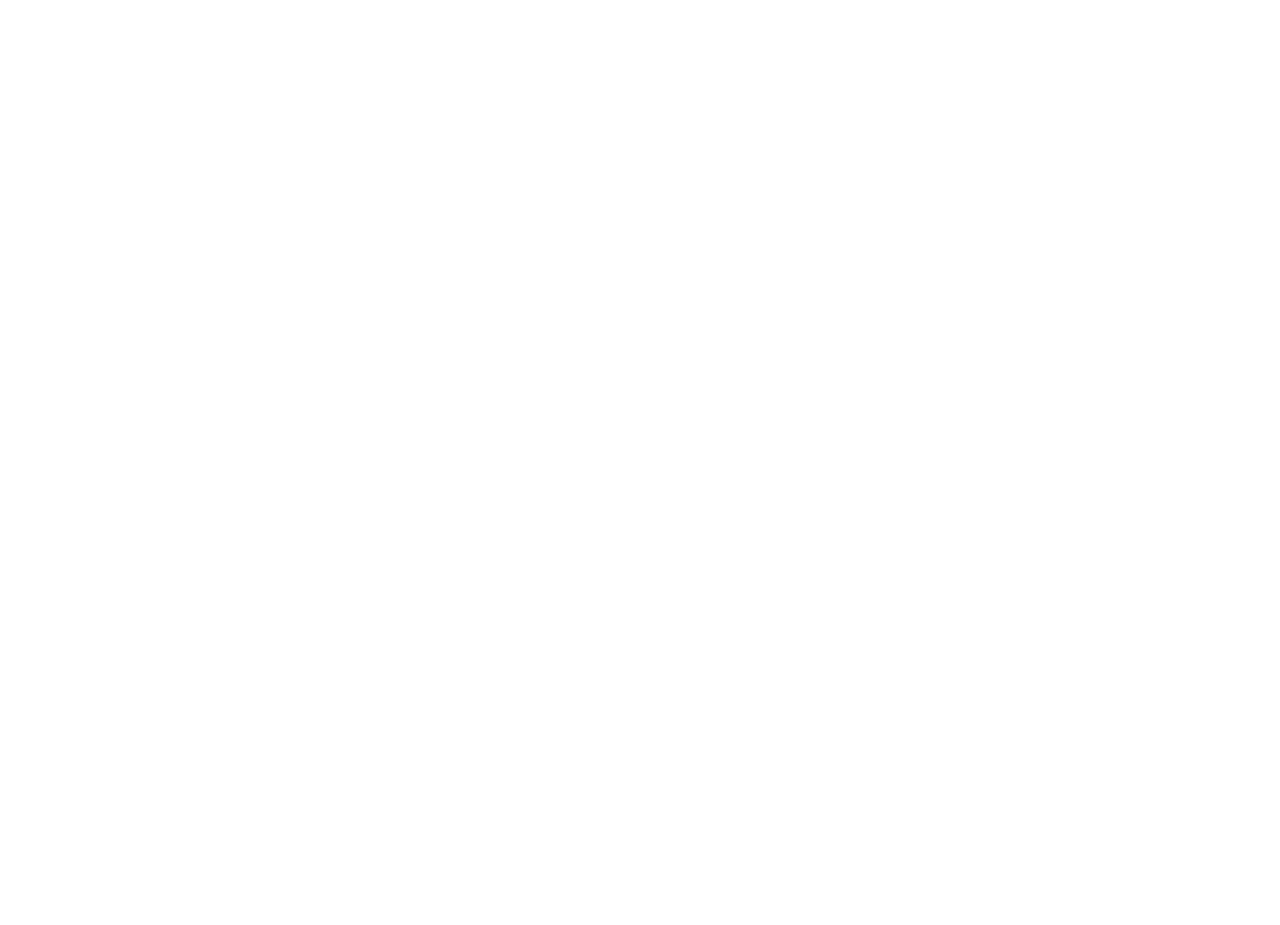
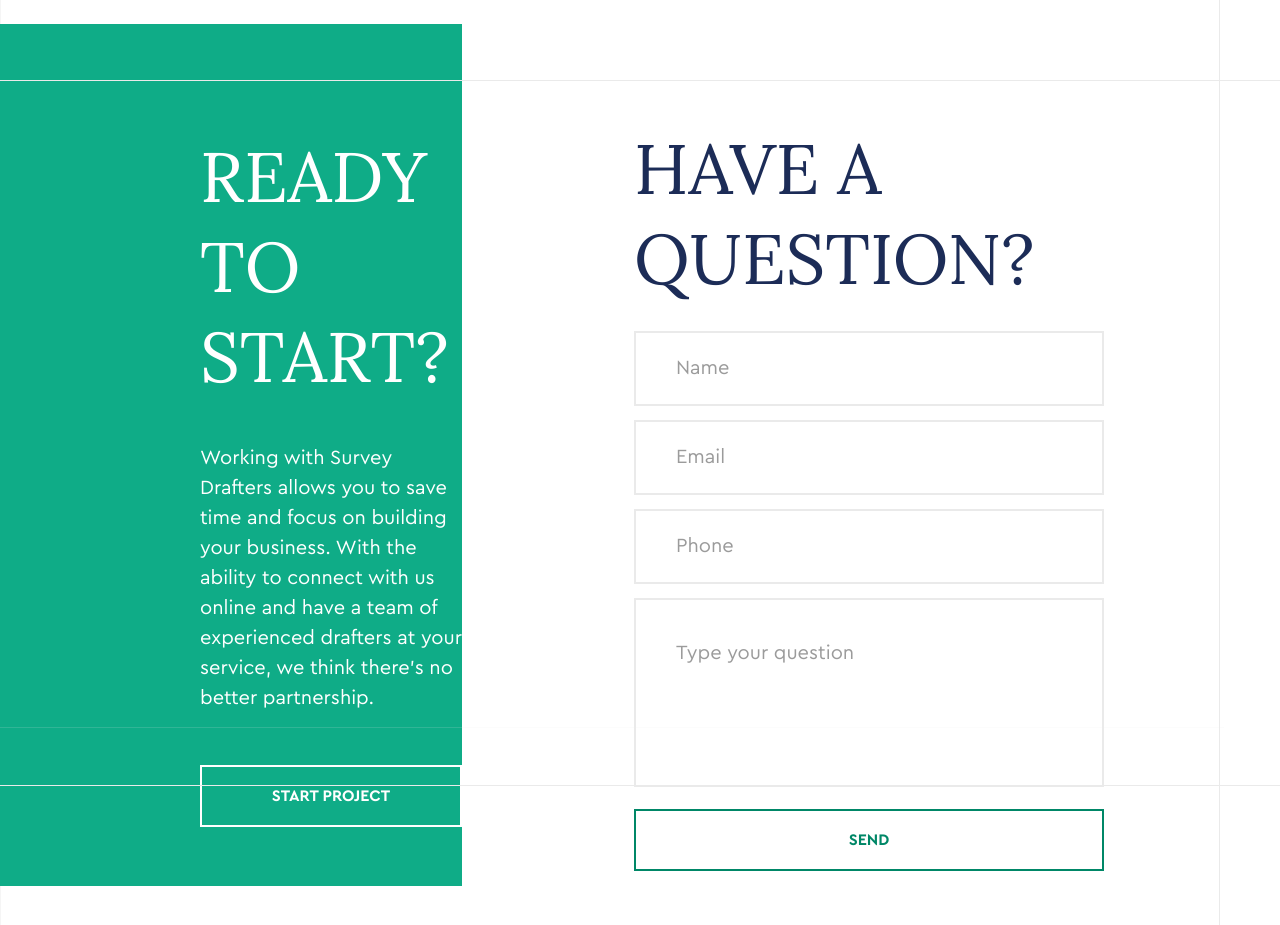
Before and after one commit to Sydorchuks/cad-technicians-next, a Next.js app: page / in a window 1280 px wide. Shown: the part 4920-5845 px from the top of the page. Before the commit the page ends 4765 px from the top, so only its background shows below. Built offline with nearby package versions, Linux system fonts and the light colour scheme.

Commit message:
Fixed a little bug in feedback, added contactBlock component, 2500 and 1920 for now

```diff
--- /dev/null
+++ b/src/app/components/ContactBlock/ContactBlock.tsx
@@ -0,0 +1,120 @@
+import { cn } from "../../../../cn";
+import Container from "../../components/ui/Container/Container";
+import DecorLines from "../../components/ui/DecorLines/DecorLines";
+import Button from "../ui/Button/Button";
+
+export default function ContactBlock() {
+
+    const inputs = [
+        {
+            type: "text",
+            placeholder: "Name",
+        },
+        {
+            type: "email",
+            placeholder: "Email",
+        },
+        {
+            type: "text",
+            placeholder: "Phone",
+        },
+    ];
+    const inputClass = "w-full border-2 border-border pl-[40px] text-[20px] leading-[26px] text-text-dark outline-none placeholder:text-[#9B9B9B]";
+
+    return (
+    <section className="relative overflow-hidden bg-white py-0">
+      <div className="absolute left-0 top-[98px] w-full z-0">
+        <DecorLines count={1} position="top" direction="horizontal" />
+      </div>
+
+      <div className="absolute left-0 bottom-[43px] w-full z-0">
+        <DecorLines count={6} position="bottom" direction="horizontal" />
+      </div>
+
+      <div className="absolute top-0 vertical-line-right h-full z-0">
+        <DecorLines count={1} position="right" direction="vertical" />
+      </div>
+
+      <div className="absolute 2xl:left-[1000px] ultra:left-[1311px] bottom-0 h-[1026px] z-0">
+        <DecorLines count={1} position="center" direction="vertical"/>
+      </div>
+
+      <div className="absolute top-[235px] h-[1026px] z-0  w-full bg-white/30 z-30 h-px">
+        <DecorLines count={1} position="top" direction="horizontal"/>
+      </div>
+
+      <div className="absolute bottom-[298px] h-[1026px] z-0 left-0 w-[1224px] opacity-15 z-30 h-px">
+        <DecorLines count={1} position="bottom" direction="horizontal"/>
+      </div>
+
+      <div className="absolute bottom-[240px] h-[1026px] z-0 left-0 w-[1341px] bg-white/30 z-30 h-px">
+        <DecorLines count={1} position="bottom" direction="horizontal"/>
+      </div>
+
+      <div className="absolute hidden lg:flex bottom-0 vertical-line-right-2 h-full z-30">
+        <DecorLines count={1} position="right" direction="vertical" />
+      </div>
+
+      <Container className="relative">
+        <div className="relative z-20 pt-[179px] pb-[140px]">
+          <div className="relative flex items-start gap-[172px]">
+
+            <div className="absolute left-[-100vw] top-0 h-[862px] w-[100vw] bg-primary"/>
+            <div className="relative w-[700px] h-[862px] bg-primary">
+
+              <div className="mt-[108px] max-w-[538px]">
+                <h2 className="font-lora text-[70px] font-normal leading-[90px] uppercase text-white">
+                  READY
+                  <br />
+                  TO START?
+                </h2>
+
+                <p className="mt-[41px] text-[20px] leading-[30px] text-white">
+                  Working with Survey Drafters allows you to save time and focus
+                  on building your business. With the ability to connect with us
+                  online and have a team of experienced drafters at your
+                  service, we think there&apos;s no better partnership.
+                </p>
+
+                <Button
+                  variant="secondary"
+                  className="mt-[52px] h-[63px] w-[262px]"
+                >
+                  START PROJECT
+                </Button>
+              </div>
+            </div>
+
+            <div className="relative w-[470px] shrink-0 pt-[100px]">
+              <h2 className="font-lora text-[70px] font-normal leading-[90px] uppercase text-text-dark whitespace-nowrap">
+                HAVE A
+                <br />
+                QUESTION?
+              </h2>
+
+              <form className="mt-[27px] flex flex-col gap-[14px]">
+                {inputs.map((input) => (
+                    <input
+                        key={input.placeholder}
+                        type={input.type}
+                        placeholder={input.placeholder}
+                        className={cn(inputClass, "h-[75px]")}
+                    />
+                ))}
+
+                <textarea
+                    placeholder="Type your question"
+                    className={cn(inputClass, "h-[189px] resize-none pt-[40px]")}
+                />
+
+                <Button variant="outline-green" className="mt-[8px] h-[63px] w-full">
+                  SEND
+                </Button>
+              </form>
+            </div>
+          </div>
+        </div>
+      </Container>
+    </section>
+  );
+}
--- a/src/app/components/Feedback/Feedback.tsx
+++ b/src/app/components/Feedback/Feedback.tsx
@@ -65,7 +65,7 @@
   const arrowImageClass = "w-full h-full object-contain";
 
   return (
-    <section className="relative overflow-hidden bg-white py-0 2xl:py-40">
+    <section className="relative overflow-hidden bg-white pt-0 2xl:pt-40">
       <div className="absolute hidden lg:flex top-0 vertical-line-right h-full z-30">
         <DecorLines count={1} position="right" direction="vertical" />
       </div>
--- a/src/app/page.tsx
+++ b/src/app/page.tsx
@@ -1,3 +1,4 @@
+import ContactBlock from "./components/ContactBlock/ContactBlock";
 import Feedback from "./components/Feedback/Feedback";
 import Header from "./components/Header/Header";
 import HomeAbout from "./components/HomeAbout/HomeAbout";
@@ -13,5 +14,6 @@
         <HomeHowItWorks />
         <Video />
         <Feedback />
+        <ContactBlock />
     </>)
 }
```
